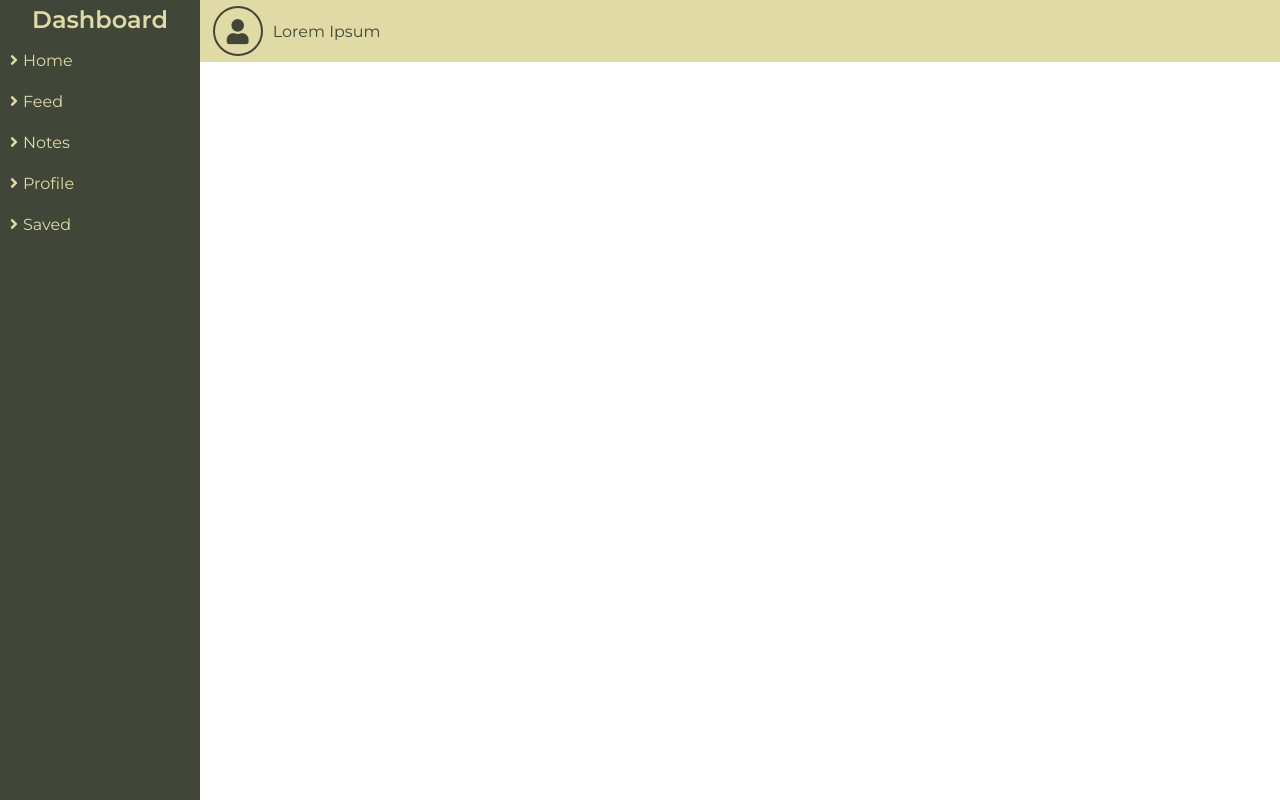
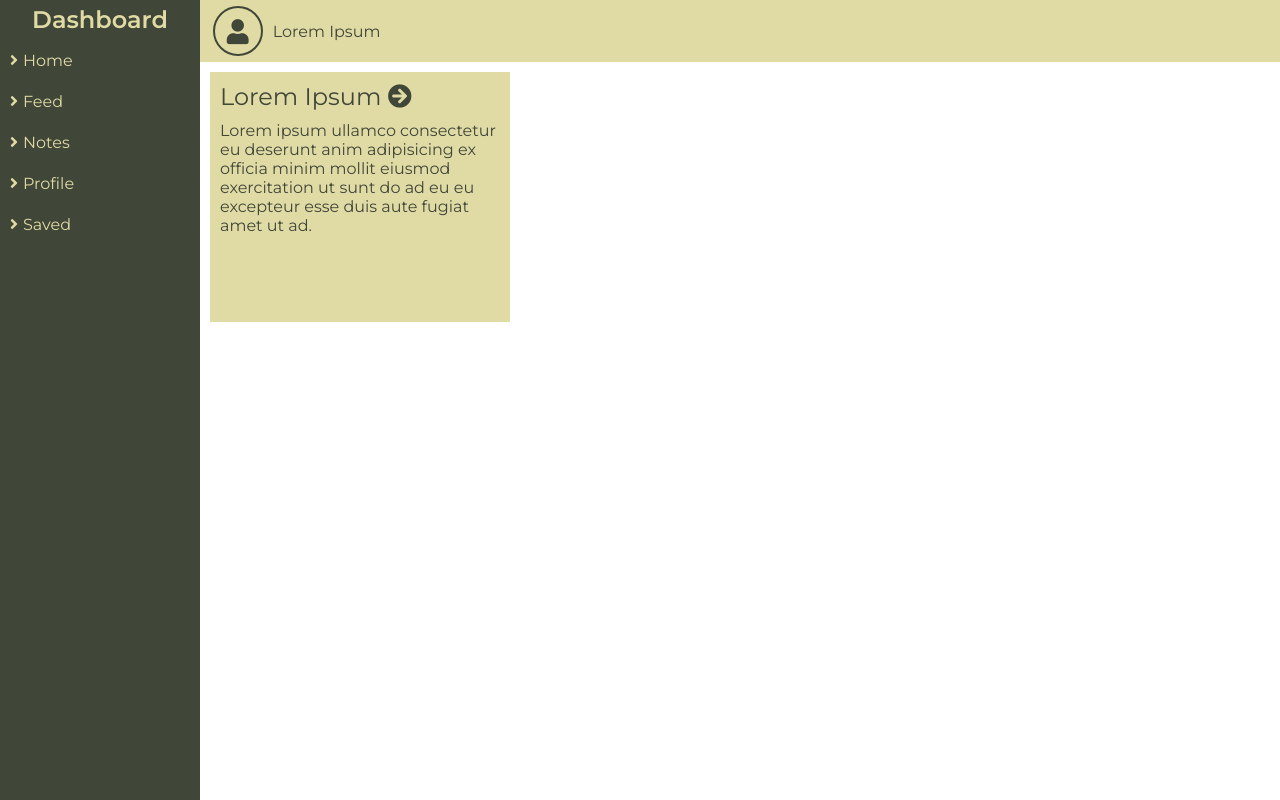
Before and after one commit to mateus-xv/dashboard, a React (Create React App) app: page /notes in a window 1280 px wide. Built offline with nearby package versions, Linux system fonts and the light colour scheme; the HTML template or start-up script is replaced by a standard one.

Commit message:
Add Note Component

```diff
--- /dev/null
+++ b/src/components/Main/Notes/Note.js
@@ -0,0 +1,19 @@
+//React Modules
+import React from "react";
+
+const Note = () => {
+	return(
+		<ul className="note">
+			<li className="note__single">
+				<h2 className="note__title">Lorem Ipsum <i className="fas fa-arrow-circle-right"></i></h2>
+				<p className="note__content">
+					Lorem ipsum ullamco consectetur eu deserunt anim adipisicing ex officia
+					minim mollit eiusmod exercitation ut sunt do ad eu eu excepteur esse
+					duis aute fugiat amet ut ad.
+				</p>
+			</li>
+		</ul>
+	);
+}
+
+export default Note;
--- a/src/components/Main/Notes/Notes.js
+++ b/src/components/Main/Notes/Notes.js
@@ -1,9 +1,14 @@
 //React Modules
 import React from 'react';
 
+//Components
+import Note from './Note';
+
 const Notes = () => {
 	return(
-		<div></div>
+		<React.Fragment>
+			<Note/>
+		</React.Fragment>
 	);
 }
 
--- a/src/components/Main/shared/Topics/Topics.js
+++ b/src/components/Main/shared/Topics/Topics.js
@@ -6,7 +6,7 @@ const Topics = () => {
 	//Returns the className based on the pathname
 	const urlCheck = () => {
 		const path = window.location.pathname;
-		if(path == "/feed")
+		if(path === "/feed")
 			return "topics--feed";
 
 		return "topics";
--- /dev/null
+++ b/src/scss/module/_note.scss
@@ -0,0 +1,24 @@
+@import '../base/colors';
+
+.note{
+	width: 100%;
+	height: 100%;
+	padding: 10px;
+	display: flex;
+	flex-wrap: wrap;
+	list-style-type: none;
+	color: $dark-green;
+
+	&__single{
+		width: calc(100%/3.1);
+		max-width: 300px;
+		min-width: 220px;
+		height: 250px;
+		padding: 10px;
+		background: $beige;
+	}
+
+	&__title{
+		@extend .news__title;
+	}
+}
--- a/src/scss/module/index.scss
+++ b/src/scss/module/index.scss
@@ -6,3 +6,4 @@
 @import 'support';
 @import 'last-activity';
 @import 'article';
+@import 'note';
```
